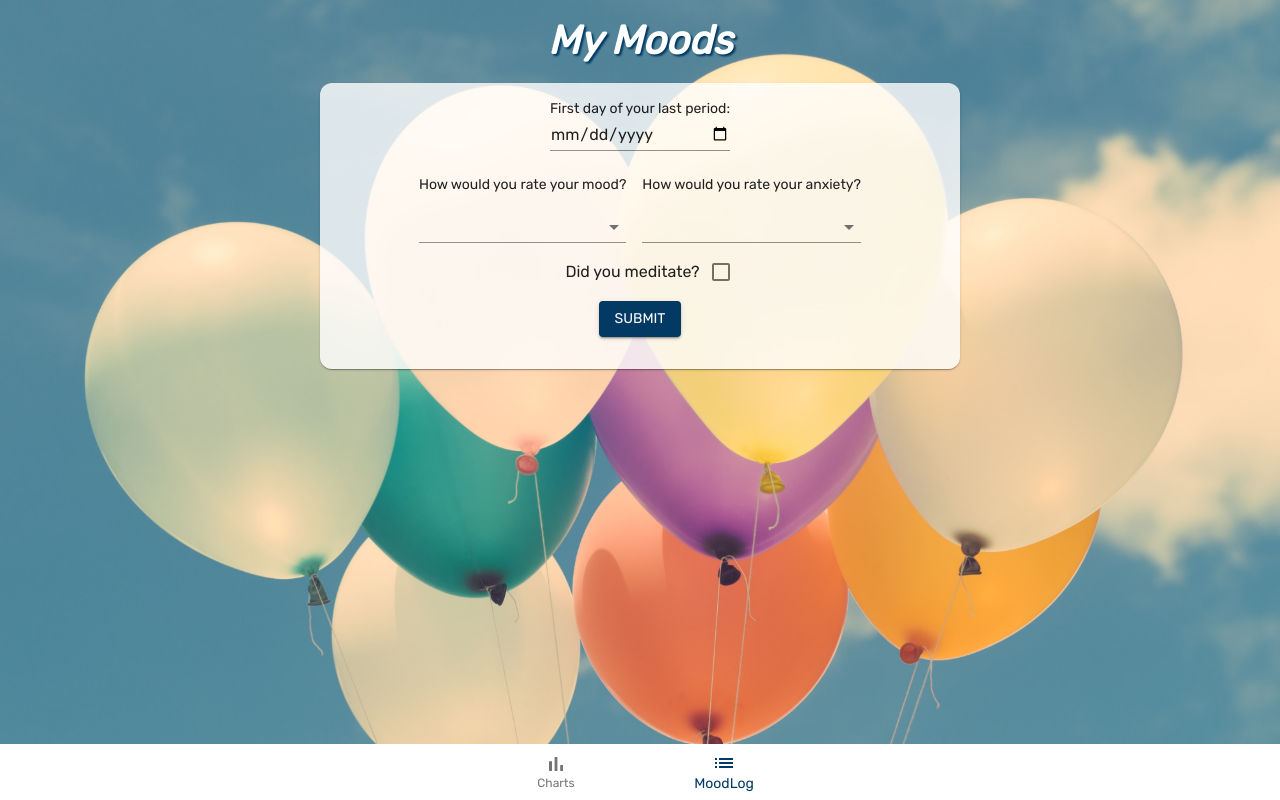
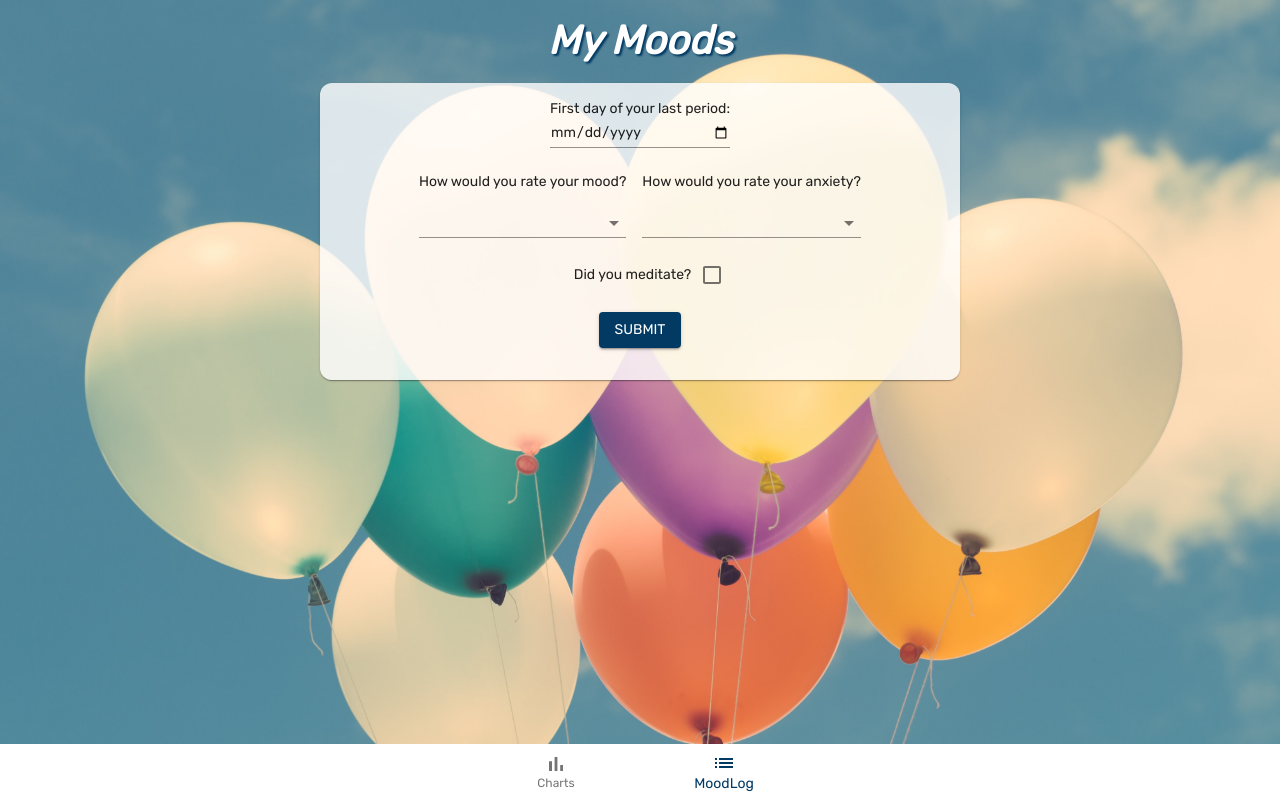
Before and after one commit to amelia678/my-moods, a React (Create React App) app: page / in a window 1280 px wide. Built offline with nearby package versions, Linux system fonts and the light colour scheme.

Commit message:
Adjust spacing on mood form.

```diff
--- a/src/MoodForm/MoodForm.tsx
+++ b/src/MoodForm/MoodForm.tsx
@@ -2,6 +2,7 @@ import React, { useState } from 'react'
 import moment from 'moment'
 import { useHistory } from 'react-router-dom'
 import {
+  Box,
   Button,
   Card,
   CardContent,
@@ -15,6 +16,7 @@ import {
   TextField,
   Typography,
 } from '@material-ui/core'
+import theme from '../theme/theme'
 
 const MoodForm = () => {
   let history = useHistory()
@@ -106,7 +108,8 @@ const MoodForm = () => {
               <MenuItem value={10}>10</MenuItem>
             </Select>
           </FormControl>
-
+          <FormControl fullWidth className={classes.formInput}>
+            <Box display='flex' justifyContent='center'>
               <FormControlLabel
                 control={
                   <Checkbox
@@ -118,7 +121,8 @@ const MoodForm = () => {
                 label='Did you meditate?'
                 labelPlacement='start'
               />
-
+            </Box>
+          </FormControl>
           <div className={classes.formInput}>
             <Button type='submit' variant='contained' color='primary'>
               Submit
@@ -135,6 +139,9 @@ const useStyles = makeStyles(() =>
     root: {
       background: 'rgba(255,255,255,0.8)',
       width: '50%',
+      [theme.breakpoints.down('sm')]: {
+        width: '70%',
+      },
       margin: 'auto',
       borderRadius: '12px',
     },
--- a/src/theme/theme.ts
+++ b/src/theme/theme.ts
@@ -34,6 +34,9 @@ const theme = createMuiTheme({
       fontSize: '1.25rem',
       fontWeight: 600,
     },
+    body1: {
+      fontSize: '.875rem',
+    },
   },
   overrides: {
     MuiCssBaseline: {
```
Lines whose indentation alone changed are shown as unchanged.
